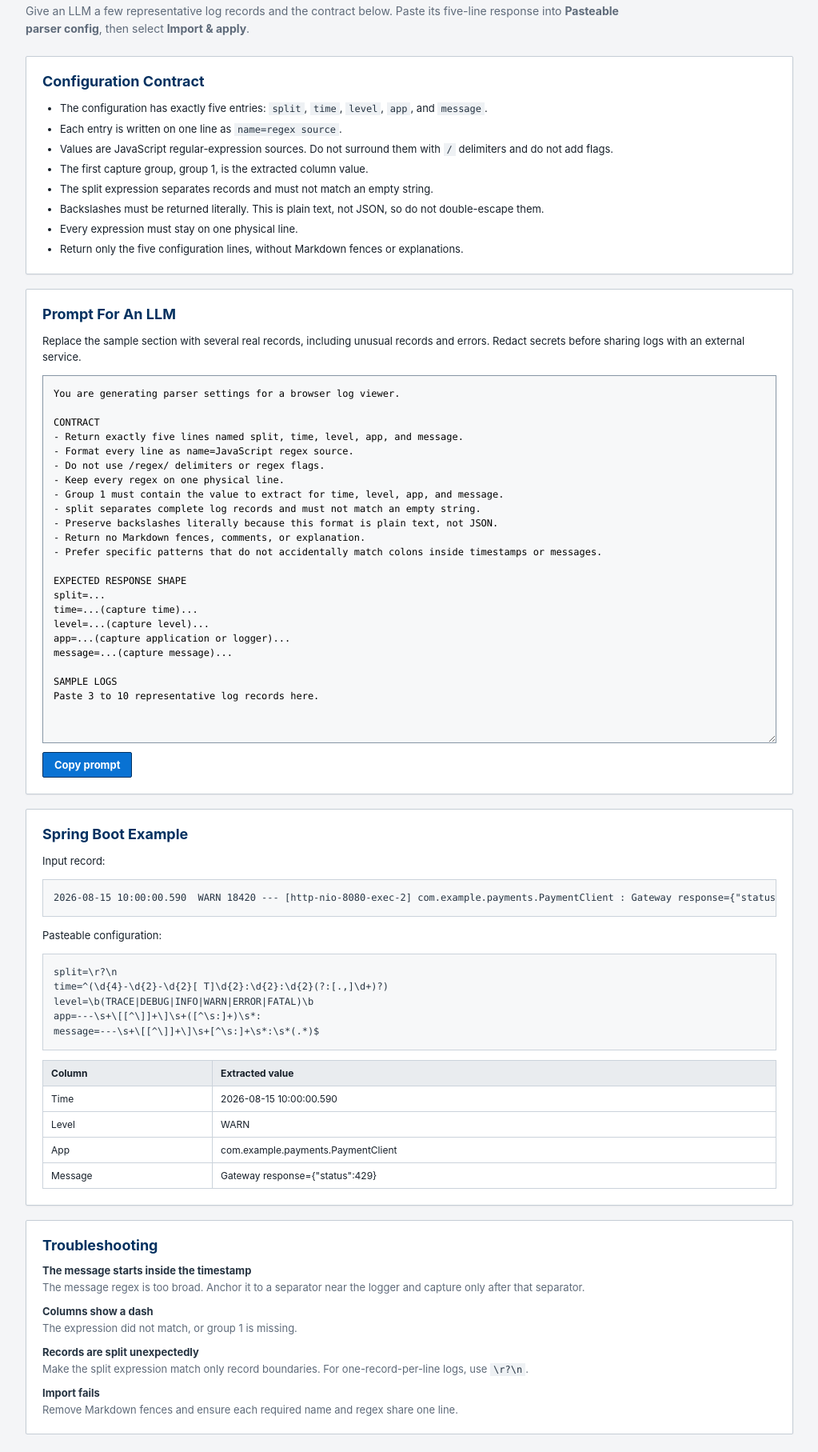
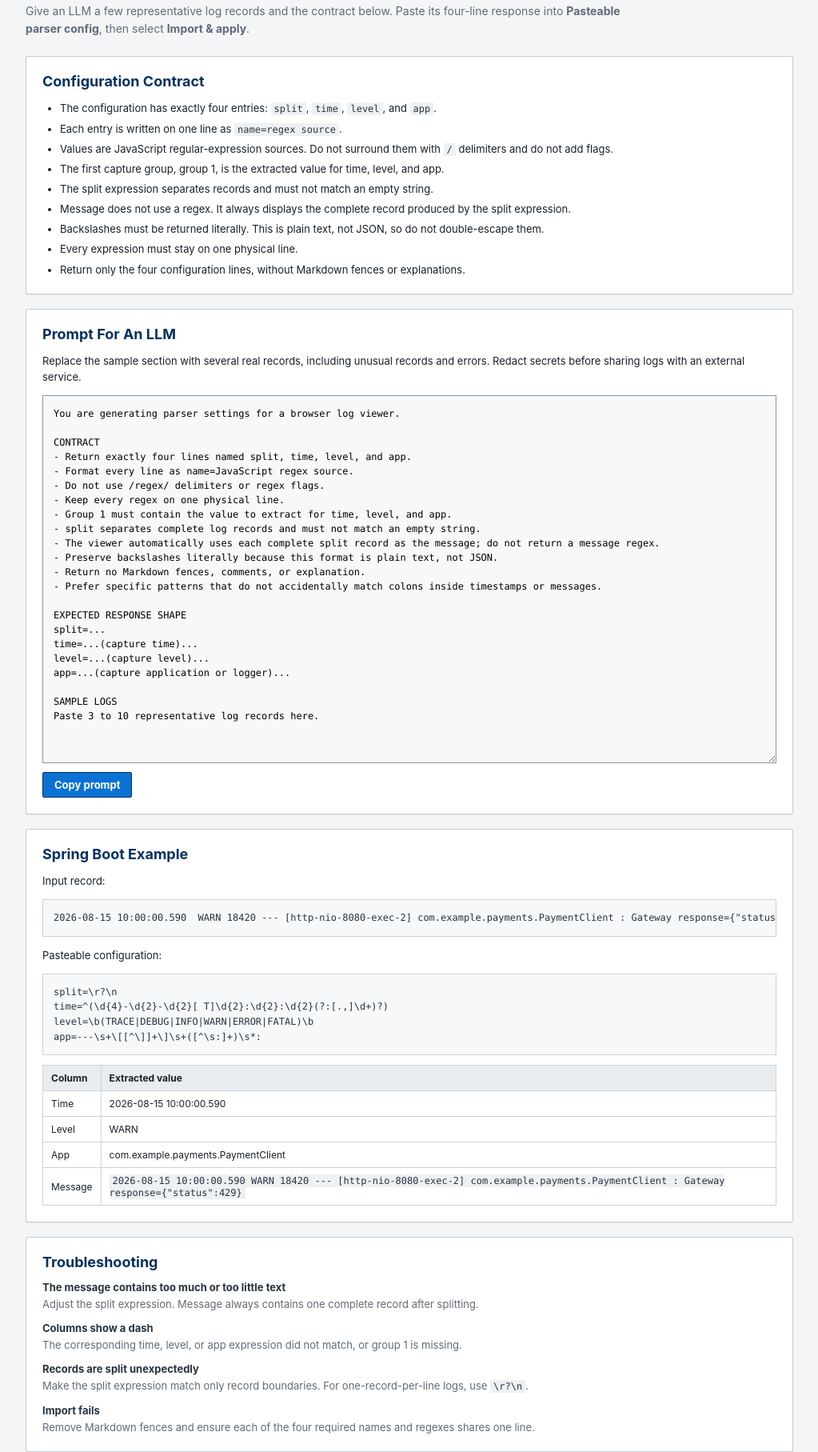
Before and after one commit to garyongguanjie/log-viewer, a plain HTML site: page parser-help.html in a window 1280 px wide. Shown: the part 115-1930 px from the top of the page at 80% size, without its empty margins (128-1151 px from the left). Before the commit the page ends 1908 px from the top, so only its background shows below. Drawn offline with Linux system fonts and the light colour scheme.

Commit message:
dont regex message

```diff
--- a/parser-help.html
+++ b/parser-help.html
@@ -10,19 +10,20 @@
   <header class="help-topbar"><strong>LOG VIEWER</strong><a href="index.html">Back to viewer</a></header>
   <main class="help-page">
     <h1>Parser Configuration Guide</h1>
-    <p class="help-lead">Give an LLM a few representative log records and the contract below. Paste its five-line response into <strong>Pasteable parser config</strong>, then select <strong>Import &amp; apply</strong>.</p>
+    <p class="help-lead">Give an LLM a few representative log records and the contract below. Paste its four-line response into <strong>Pasteable parser config</strong>, then select <strong>Import &amp; apply</strong>.</p>
 
     <section class="help-card">
       <h2>Configuration Contract</h2>
       <ul>
-        <li>The configuration has exactly five entries: <code>split</code>, <code>time</code>, <code>level</code>, <code>app</code>, and <code>message</code>.</li>
+        <li>The configuration has exactly four entries: <code>split</code>, <code>time</code>, <code>level</code>, and <code>app</code>.</li>
         <li>Each entry is written on one line as <code>name=regex source</code>.</li>
         <li>Values are JavaScript regular-expression sources. Do not surround them with <code>/</code> delimiters and do not add flags.</li>
-        <li>The first capture group, group 1, is the extracted column value.</li>
+        <li>The first capture group, group 1, is the extracted value for time, level, and app.</li>
         <li>The split expression separates records and must not match an empty string.</li>
+        <li>Message does not use a regex. It always displays the complete record produced by the split expression.</li>
         <li>Backslashes must be returned literally. This is plain text, not JSON, so do not double-escape them.</li>
         <li>Every expression must stay on one physical line.</li>
-        <li>Return only the five configuration lines, without Markdown fences or explanations.</li>
+        <li>Return only the four configuration lines, without Markdown fences or explanations.</li>
       </ul>
     </section>
 
@@ -32,12 +33,13 @@
       <textarea class="prompt-template" id="llmPrompt" rows="24" readonly>You are generating parser settings for a browser log viewer.
 
 CONTRACT
-- Return exactly five lines named split, time, level, app, and message.
+- Return exactly four lines named split, time, level, and app.
 - Format every line as name=JavaScript regex source.
 - Do not use /regex/ delimiters or regex flags.
 - Keep every regex on one physical line.
-- Group 1 must contain the value to extract for time, level, app, and message.
+- Group 1 must contain the value to extract for time, level, and app.
 - split separates complete log records and must not match an empty string.
+- The viewer automatically uses each complete split record as the message; do not return a message regex.
 - Preserve backslashes literally because this format is plain text, not JSON.
 - Return no Markdown fences, comments, or explanation.
 - Prefer specific patterns that do not accidentally match colons inside timestamps or messages.
@@ -47,7 +49,6 @@ split=...
 time=...(capture time)...
 level=...(capture level)...
 app=...(capture application or logger)...
-message=...(capture message)...
 
 SAMPLE LOGS
 Paste 3 to 10 representative log records here.</textarea>
@@ -62,17 +63,16 @@ Paste 3 to 10 representative log records here.</textarea>
       <pre>split=\r?\n
 time=^(\d{4}-\d{2}-\d{2}[ T]\d{2}:\d{2}:\d{2}(?:[.,]\d+)?)
 level=\b(TRACE|DEBUG|INFO|WARN|ERROR|FATAL)\b
-app=---\s+\[[^\]]+\]\s+([^\s:]+)\s*:
-message=---\s+\[[^\]]+\]\s+[^\s:]+\s*:\s*(.*)$</pre>
+app=---\s+\[[^\]]+\]\s+([^\s:]+)\s*:</pre>
       <table class="help-table">
         <thead><tr><th>Column</th><th>Extracted value</th></tr></thead>
-        <tbody><tr><td>Time</td><td>2026-08-15 10:00:00.590</td></tr><tr><td>Level</td><td>WARN</td></tr><tr><td>App</td><td>com.example.payments.PaymentClient</td></tr><tr><td>Message</td><td>Gateway response={"status":429}</td></tr></tbody>
+        <tbody><tr><td>Time</td><td>2026-08-15 10:00:00.590</td></tr><tr><td>Level</td><td>WARN</td></tr><tr><td>App</td><td>com.example.payments.PaymentClient</td></tr><tr><td>Message</td><td><code>2026-08-15 10:00:00.590  WARN 18420 --- [http-nio-8080-exec-2] com.example.payments.PaymentClient : Gateway response={"status":429}</code></td></tr></tbody>
       </table>
     </section>
 
     <section class="help-card">
       <h2>Troubleshooting</h2>
-      <dl><dt>The message starts inside the timestamp</dt><dd>The message regex is too broad. Anchor it to a separator near the logger and capture only after that separator.</dd><dt>Columns show a dash</dt><dd>The expression did not match, or group 1 is missing.</dd><dt>Records are split unexpectedly</dt><dd>Make the split expression match only record boundaries. For one-record-per-line logs, use <code>\r?\n</code>.</dd><dt>Import fails</dt><dd>Remove Markdown fences and ensure each required name and regex share one line.</dd></dl>
+      <dl><dt>The message contains too much or too little text</dt><dd>Adjust the split expression. Message always contains one complete record after splitting.</dd><dt>Columns show a dash</dt><dd>The corresponding time, level, or app expression did not match, or group 1 is missing.</dd><dt>Records are split unexpectedly</dt><dd>Make the split expression match only record boundaries. For one-record-per-line logs, use <code>\r?\n</code>.</dd><dt>Import fails</dt><dd>Remove Markdown fences and ensure each of the four required names and regexes shares one line.</dd></dl>
     </section>
   </main>
   <script>
```
Also changed, not shown: app.js (+9 -11 lines), index.html (+2 -3 lines).
